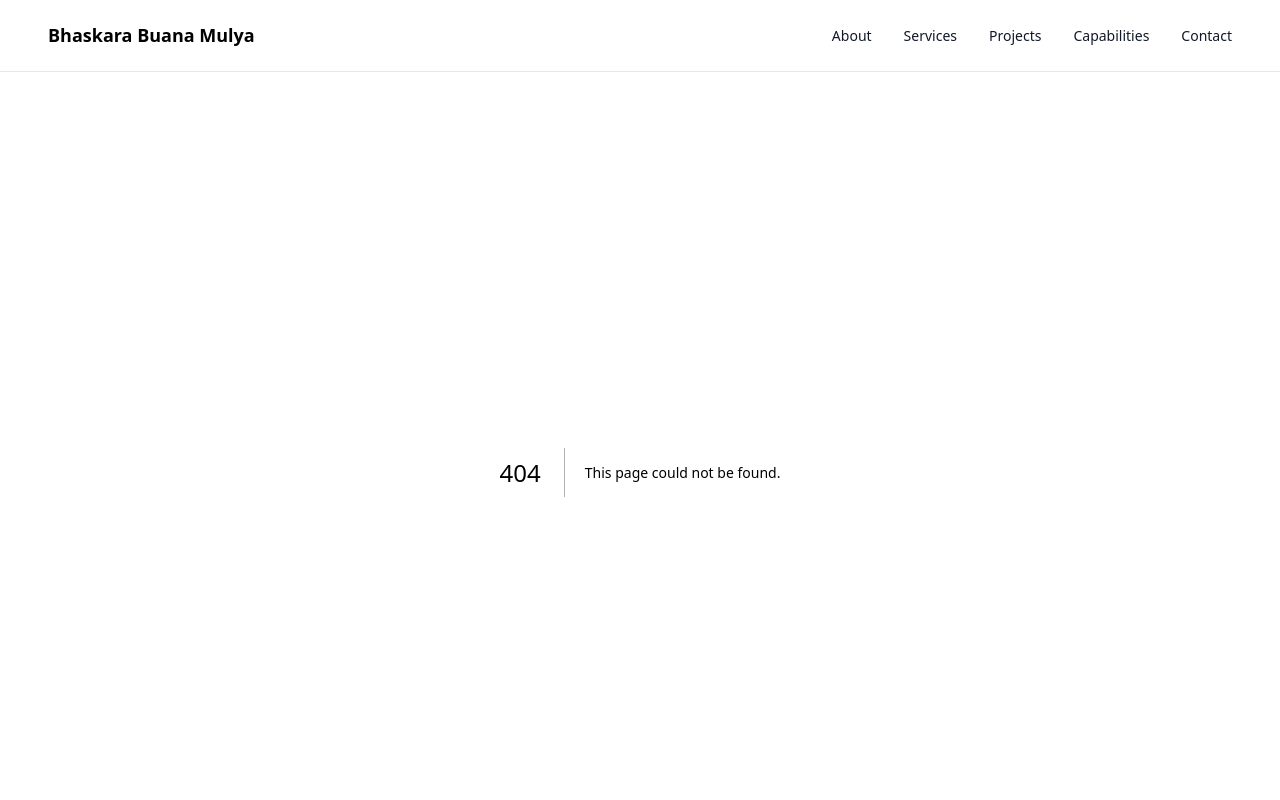
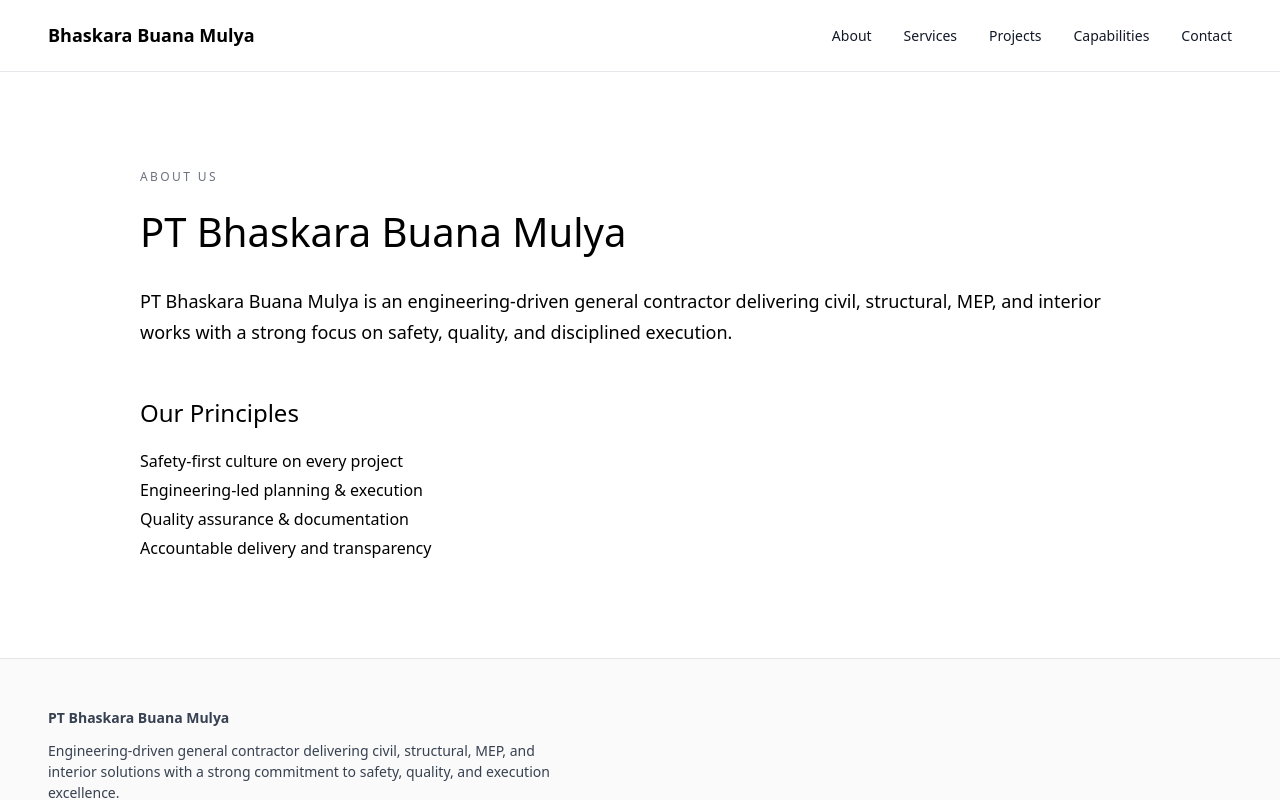
Before and after one commit to herlan-syihabudin/Bhaskara, a Next.js app: page /about in a window 1280 px wide. Before the commit this address had no page. Shown: the top 800 px of the page. Built offline with nearby package versions, Linux system fonts and the light colour scheme.

Commit message:
Create page.tsx

```diff
--- /dev/null
+++ b/app/about/page.tsx
@@ -0,0 +1,31 @@
+export default function AboutPage() {
+  return (
+    <section style={{ padding: "96px 48px" }}>
+      <div style={{ maxWidth: 1000, margin: "0 auto" }}>
+        <p style={{ fontSize: 12, letterSpacing: "0.2em", color: "#6b7280" }}>
+          ABOUT US
+        </p>
+
+        <h1 style={{ fontSize: 40, marginTop: 16 }}>
+          PT Bhaskara Buana Mulya
+        </h1>
+
+        <p style={{ marginTop: 24, fontSize: 18, lineHeight: 1.7 }}>
+          PT Bhaskara Buana Mulya is an engineering-driven general contractor
+          delivering civil, structural, MEP, and interior works with a strong
+          focus on safety, quality, and disciplined execution.
+        </p>
+
+        <div style={{ marginTop: 48 }}>
+          <h2 style={{ fontSize: 24 }}>Our Principles</h2>
+          <ul style={{ marginTop: 16, lineHeight: 1.8 }}>
+            <li>Safety-first culture on every project</li>
+            <li>Engineering-led planning & execution</li>
+            <li>Quality assurance & documentation</li>
+            <li>Accountable delivery and transparency</li>
+          </ul>
+        </div>
+      </div>
+    </section>
+  );
+}
```
